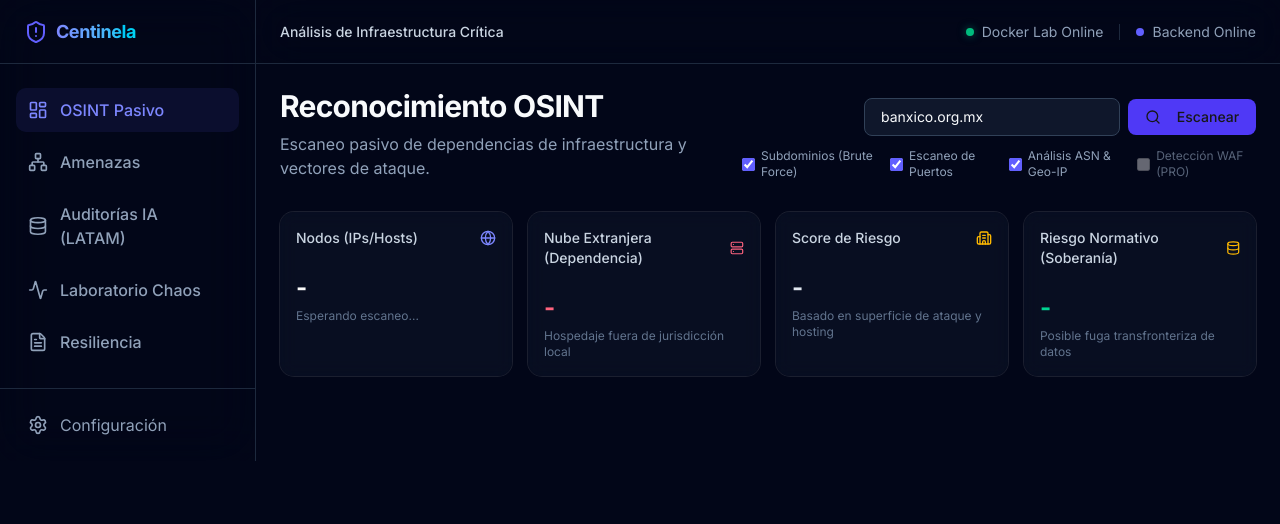
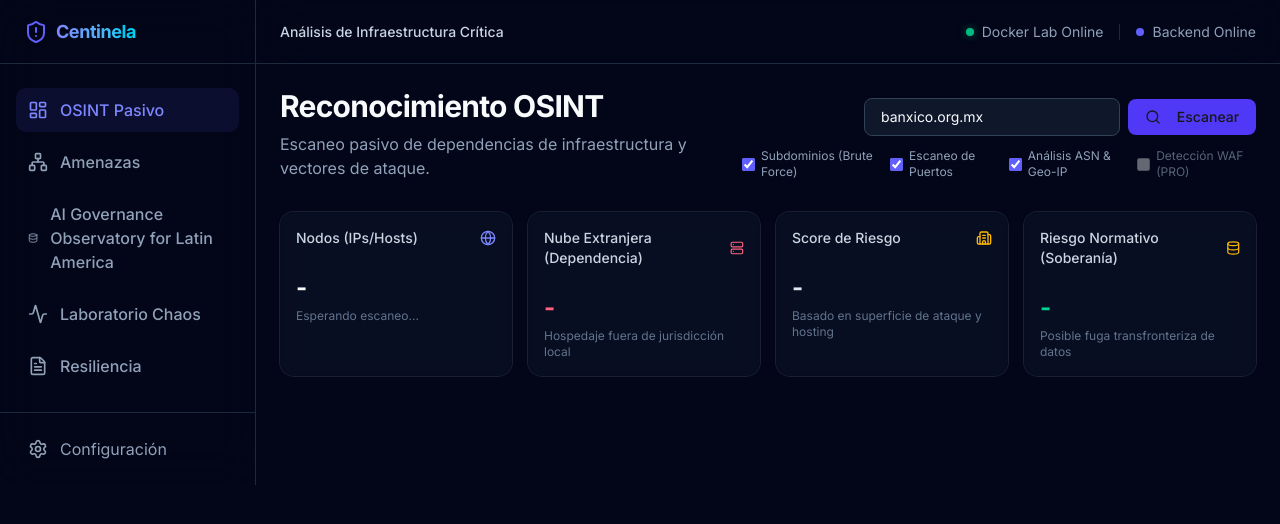
Before and after one commit to kaisaenz/AI_Security_Yais, a Next.js app in the folder web/frontend/: page / in a window 1280 px wide. Shown: the top 524 px of the page. Built offline with nearby package versions, Linux system fonts and the light colour scheme.

Commit message:
chore: rename sidebar item to AI Governance Observatory for Latin America

```diff
--- a/web/frontend/src/components/layout/Sidebar.tsx
+++ b/web/frontend/src/components/layout/Sidebar.tsx
@@ -11,7 +11,7 @@ export function Sidebar() {
   const navItems = [
     { name: "OSINT Pasivo", path: "/", icon: <LayoutDashboard className="w-5 h-5 mr-3" /> },
     { name: "Amenazas", path: "/threats", icon: <Network className="w-5 h-5 mr-3" /> },
-    { name: "Auditorías IA (LATAM)", path: "/audits", icon: <Database className="w-5 h-5 mr-3" /> },
+    { name: "AI Governance Observatory for Latin America", path: "/audits", icon: <Database className="w-5 h-5 mr-3" /> },
     { name: "Laboratorio Chaos", path: "/lab", icon: <Activity className="w-5 h-5 mr-3" /> },
     { name: "Resiliencia", path: "/reports", icon: <FileText className="w-5 h-5 mr-3" /> },
   ];
```
